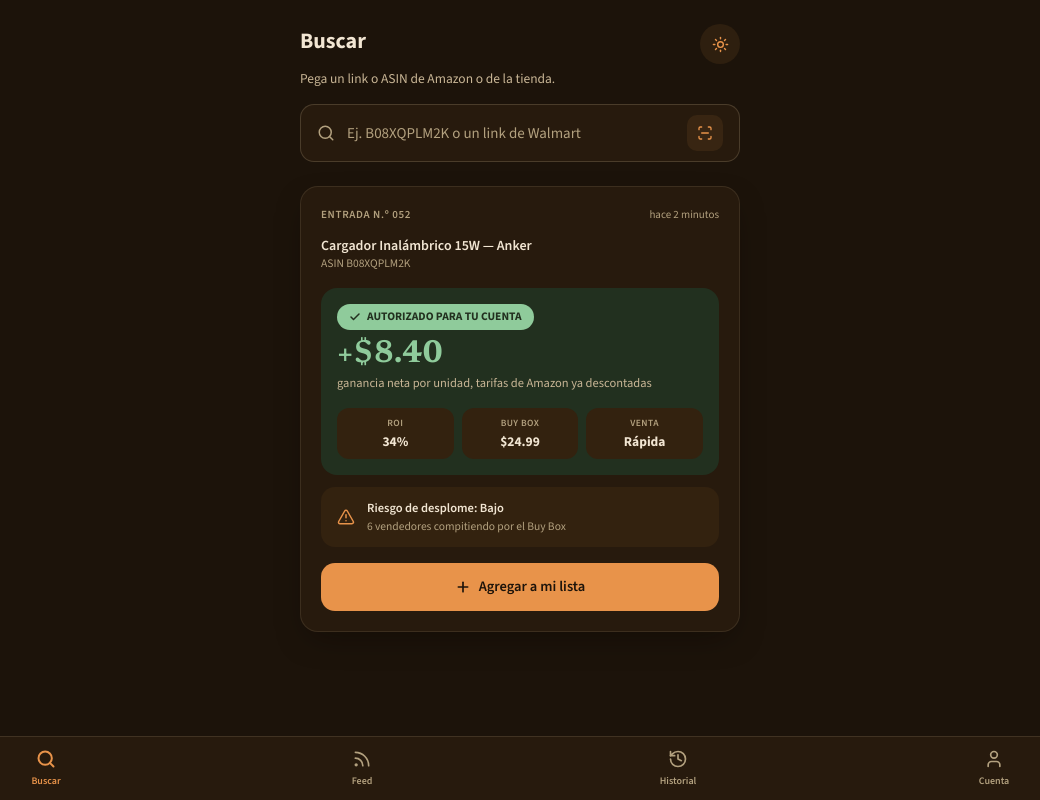
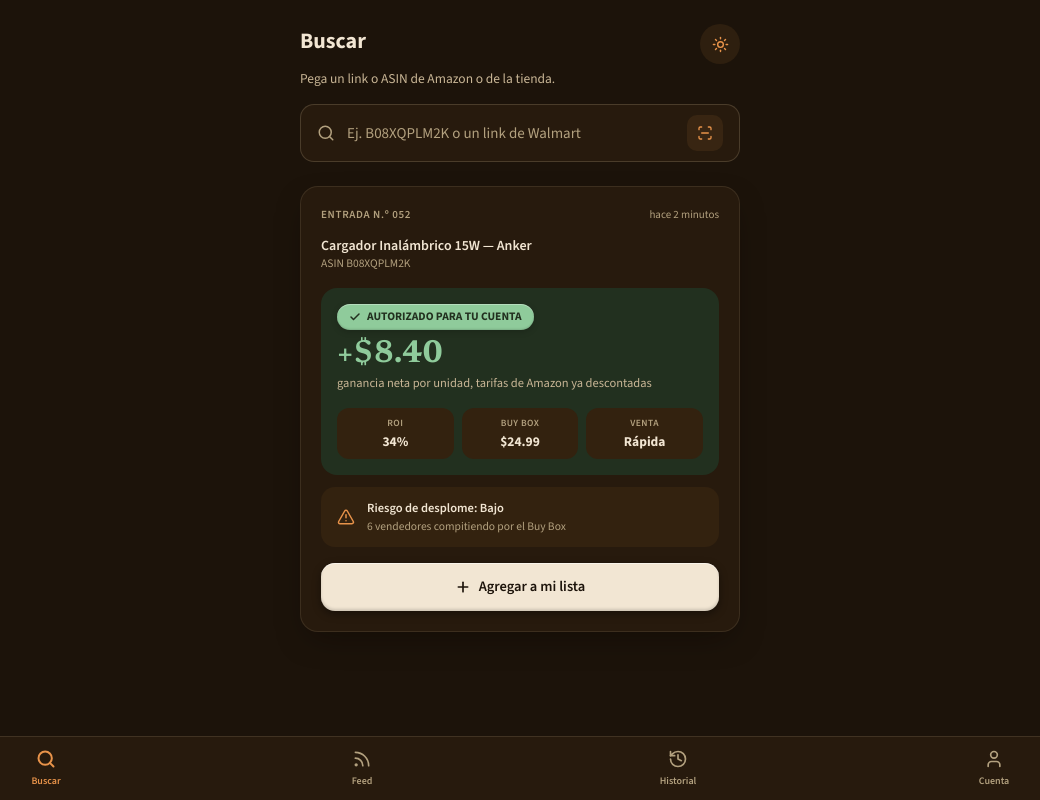
Before and after one commit to patriciavalpaz-commits/leval-ungate, a Next.js app: page /app/buscar in a window 1280 px wide. Shown: the whole page, without its empty margins (120-1160 px from the left). Built offline with nearby package versions, Linux system fonts and the light colour scheme; no server answers.

Commit message:
Botones de la app interna: contraste invertido dia/noche con relieve sutil (soft-UI); realce en el sello de autorizacion

```diff
--- a/app/app/buscar/page.tsx
+++ b/app/app/buscar/page.tsx
@@ -134,7 +134,14 @@ export default function Buscar() {
         <p className="text-[11.5px] text-[var(--text-tertiary)] tabular-nums">ASIN B08XQPLM2K</p>
 
         <div className="mt-4 rounded-[16px] p-4" style={{ background: 'var(--success-bg)' }}>
-          <span className="mb-2 inline-flex items-center gap-1.5 rounded-full px-3 py-1 text-[11.5px] font-bold" style={{ background: 'var(--success)', color: 'var(--success-bg)' }}>
+          <span
+            className="mb-2 inline-flex items-center gap-1.5 rounded-full px-3 py-1 text-[11.5px] font-bold"
+            style={{
+              background: 'var(--success)',
+              color: 'var(--success-bg)',
+              boxShadow: 'inset 0 1px 0 rgba(255,255,255,0.35), inset 0 -1px 2px rgba(0,0,0,0.15), 0 2px 6px rgba(0,0,0,0.18)',
+            }}
+          >
             <Check size={12} strokeWidth={3} /> AUTORIZADO PARA TU CUENTA
           </span>
           <div className="text-[32px] font-bold leading-none tabular-nums [font-family:var(--font-display)]" style={{ color: 'var(--success)' }}>+$8.40</div>
@@ -165,13 +172,14 @@ export default function Buscar() {
 
         <ExplicacionIA />
 
-        <button
+        <motion.button
           type="button"
+          whileTap={{ scale: 0.97 }}
           className="mt-4 flex h-12 w-full items-center justify-center gap-2 rounded-[var(--radius-button)] text-[14.5px] font-semibold [touch-action:manipulation]"
-          style={{ background: 'var(--accent)', color: 'var(--bg)' }}
+          style={{ background: 'var(--boton-bg)', color: 'var(--boton-texto)', boxShadow: 'var(--boton-relieve)' }}
         >
           <Plus size={16} strokeWidth={2.5} /> Agregar a mi lista
-        </button>
+        </motion.button>
       </motion.div>
     </div>
   );
--- a/app/globals.css
+++ b/app/globals.css
@@ -25,4 +25,10 @@
   --success-bg: #22301f;
   --danger: #e8705a;
   --danger-bg: #33201a;
+
+  /* ── BOTÓN PRIMARIO invertido — en Noche el botón es CLARO sobre el fondo oscuro. ── */
+  --boton-bg: #f2e6d3;
+  --boton-texto: #1c130a;
+  --boton-relieve: inset 0 1px 0 rgba(255, 255, 255, 0.55), inset 0 -2px 3px rgba(0, 0, 0, 0.15),
+    0 3px 8px rgba(0, 0, 0, 0.4);
 }
--- a/components/landing/tokens.css
+++ b/components/landing/tokens.css
@@ -55,6 +55,15 @@
 
   /* ── DERIVADOS ── */
   --chip-bg: color-mix(in oklab, var(--accent) 10%, transparent);
+
+  /* ── BOTÓN PRIMARIO DE LA APP — contraste invertido por modo (pedido del usuario
+     2026-09-05): en Día (fondo claro) el botón es OSCURO; en Noche (fondo oscuro) el
+     botón es CLARO — nunca el mismo tono que el fondo. Relieve sutil tipo "soft-UI":
+     brillo fino arriba + sombra fina abajo (adentro) + sombra suave afuera. ── */
+  --boton-bg: #2a2016;
+  --boton-texto: #f4ebdb;
+  --boton-relieve: inset 0 1px 0 rgba(255, 255, 255, 0.1), inset 0 -2px 3px rgba(0, 0, 0, 0.25),
+    0 4px 10px rgba(42, 32, 22, 0.28);
 }
 
 /* ============================================================================
```
